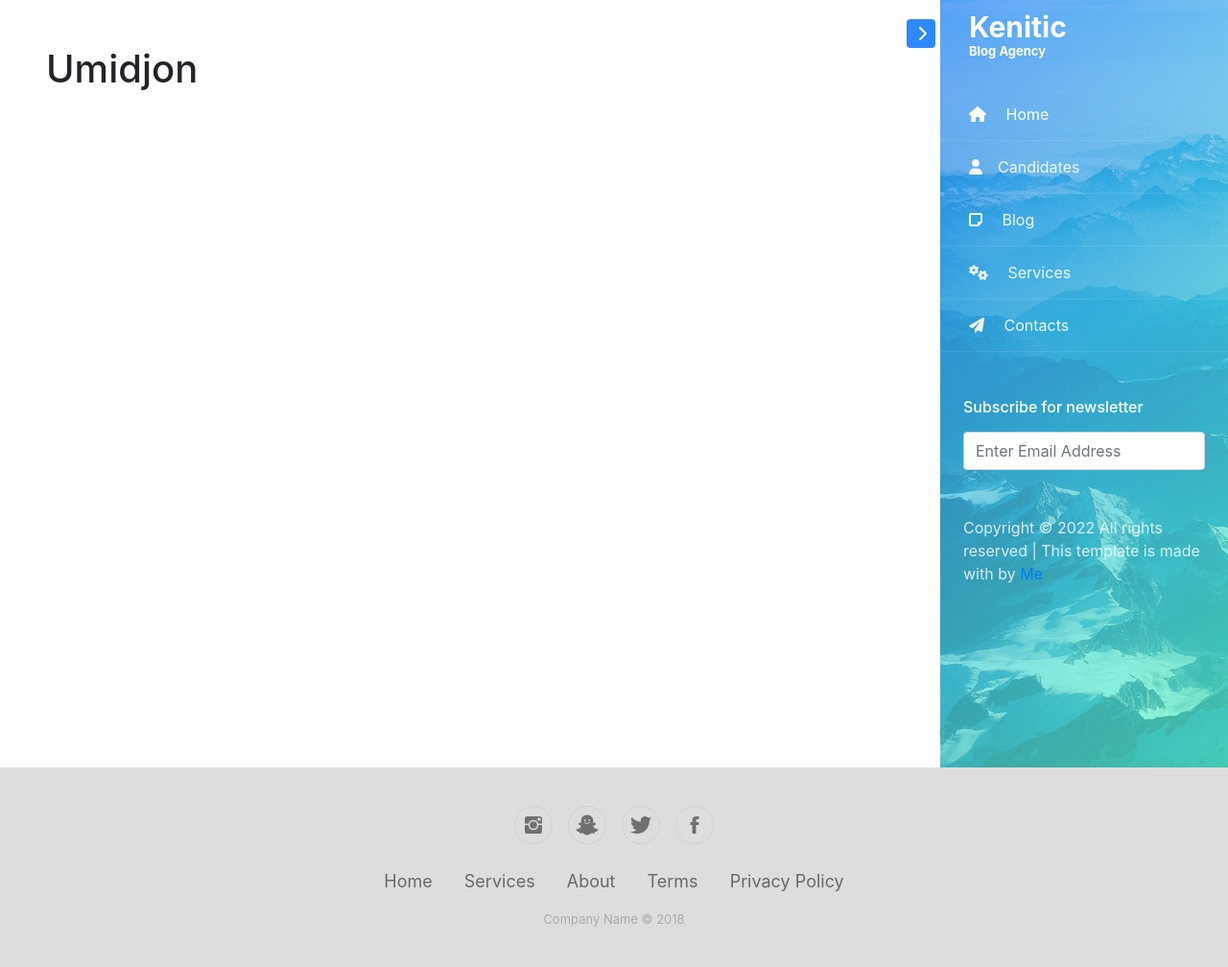
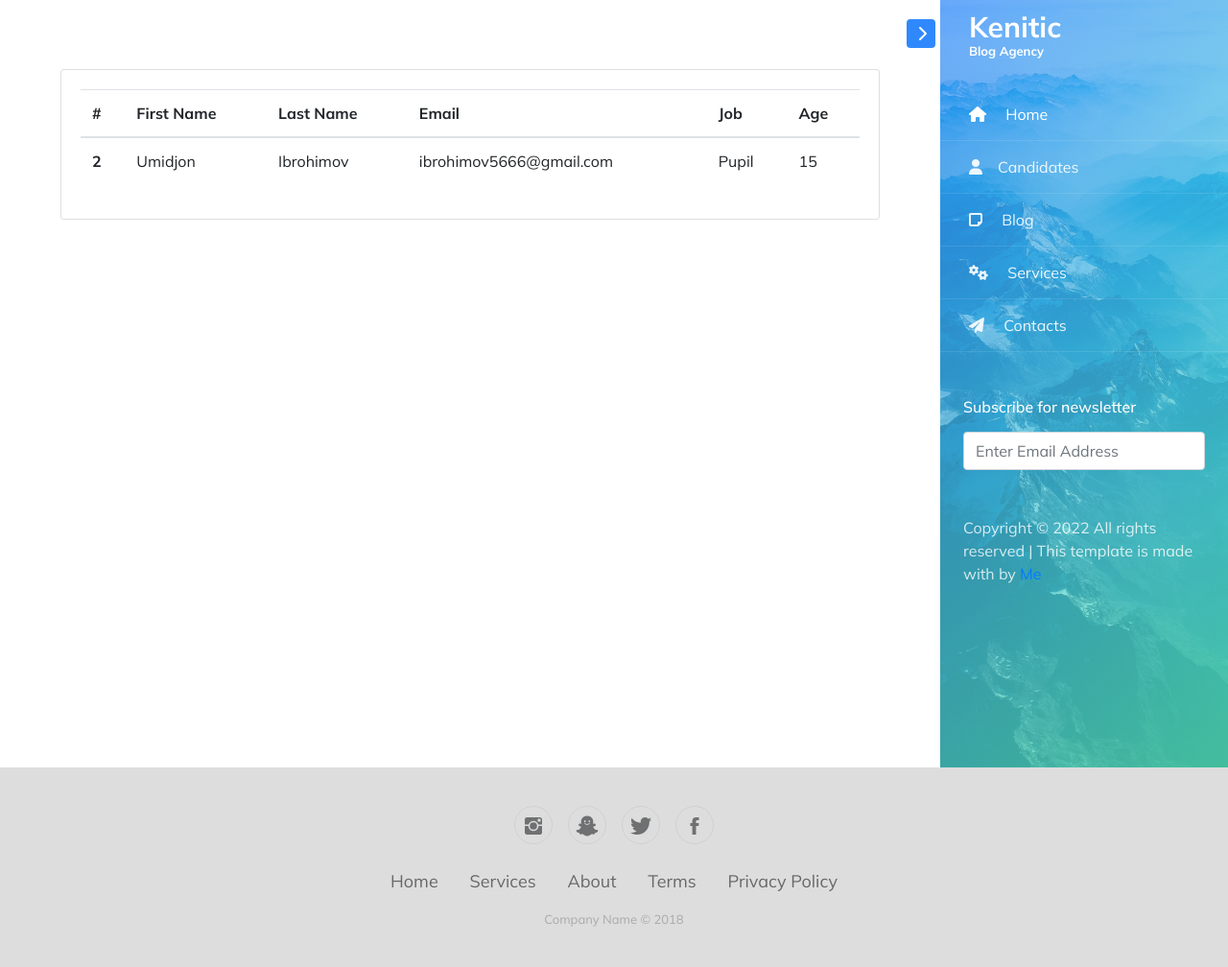
Before and after one commit to hwandev12/magestic_center, a Django app: page /2/ in a window 1280 px wide. Shown: the whole page at 96% size. Run offline with Django 4.2, Linux system fonts and the light colour scheme; data comes from the database, SQL or seed files in the repository; some libraries are stand-ins or nearby versions.

Commit message:
small improvements

```diff
--- a/templates/details/candidate_details.html
+++ b/templates/details/candidate_details.html
@@ -1,5 +1,76 @@
 {% extends 'layouts/base.html' %}
+{% block content %}
+<style>
+.darken-grey-text {
+    color: #2E2E2E;
+}
+.input-group.md-form.form-sm.form-2 input {
+    border: 1px solid #bdbdbd;
+    border-top-left-radius: 0.25rem;
+    border-bottom-left-radius: 0.25rem;
+}
+.input-group.md-form.form-sm.form-2 input.purple-border {
+    border: 1px solid #9e9e9e;
+}
+.input-group.md-form.form-sm.form-2 input[type=text]:focus:not([readonly]).purple-border {
+    border: 1px solid #ba68c8;
+    box-shadow: none;
+}
+.form-2 .input-group-addon {
+    border: 1px solid #ba68c8;
+}
+.danger-text {
+    color: #ff3547;
+}
+.success-text {
+    color: #00C851;
+}
+.table-bordered.red-border, .table-bordered.red-border th, .table-bordered.red-border td {
+    border: 1px solid #ff3547!important;
+}
+.table.table-bordered th {
+    text-align: center;
+}
+</style>
 
-{% block content %}
-    <h1>{{ candid.name }}</h1>
+    <main class="hm-gradient">
+
+      <!--MDB Tables-->
+      <div class="container mt-4">
+        <div class="card mb-4">
+          <div class="card-body">
+            <!--Table-->
+            <table class="table table-hover">
+              <!--Table head-->
+              <thead class="mdb-color darken-3">
+                <tr>
+                  <th>#</th>
+                  <th>First Name</th>
+                  <th>Last Name</th>
+                  <th>Email</th>
+                  <th>Job</th>
+                  <th>Age</th>
+                </tr>
+              </thead>
+              <!--Table head-->
+              <!--Table body-->
+              <tbody>
+                <tr>
+                  <th scope="row">{{ candid.id }}</th>
+                  <td>{{ candid.name }}</td>
+                  <td>{{ candid.lastName }}</td>
+                  <td>{{ candid.email }}</td>
+                  <td>{{ candid.job }}</td>
+                  <td>{{ candid.age }}</td>
+                </tr>
+              </tbody>
+              <!--Table body-->
+            </table>
+            <!--Table-->
+          </div>
+        </div>
+
+      </div>
+
+    </main>
 {% endblock content %}
--- a/templates/layouts/base.html
+++ b/templates/layouts/base.html
@@ -18,15 +18,17 @@
       rel="stylesheet"
       href="https://stackpath.bootstrapcdn.com/font-awesome/4.7.0/css/font-awesome.min.css"
     />
+    <link rel="preconnect" href="https://fonts.googleapis.com">
+  <link rel="preconnect" href="https://fonts.gstatic.com" crossorigin>
+  <link href="https://fonts.googleapis.com/css2?family=Mulish:wght@300;400;500;600;700;800&display=swap" rel="stylesheet">
     <link rel="stylesheet" href="https://cdnjs.cloudflare.com/ajax/libs/font-awesome/6.1.1/css/all.min.css" integrity="sha512-KfkfwYDsLkIlwQp6LFnl8zNdLGxu9YAA1QvwINks4PhcElQSvqcyVLLD9aMhXd13uQjoXtEKNosOWaZqXgel0g==" crossorigin="anonymous" referrerpolicy="no-referrer" />
     <link rel="stylesheet" href="{% static 'css/base.css' %}" />
   </head>
-  <body>
+  <body style="font-family: 'Mulish', sans-serif;">
     <div class="wrapper d-flex align-items-stretch" style="position: relative;z-index: 8; overflow: hidden;">
       <nav
         id="sidebar"
-        class="order-last"
-        class="img"
+        class="order-last img"
         style="background-image: url({% static 'img/bg_1.jpg'%})"
       >
         <div class="custom-menu">
```
Also changed, not shown: templates/pages/candidates.html (+18 -3 lines).
